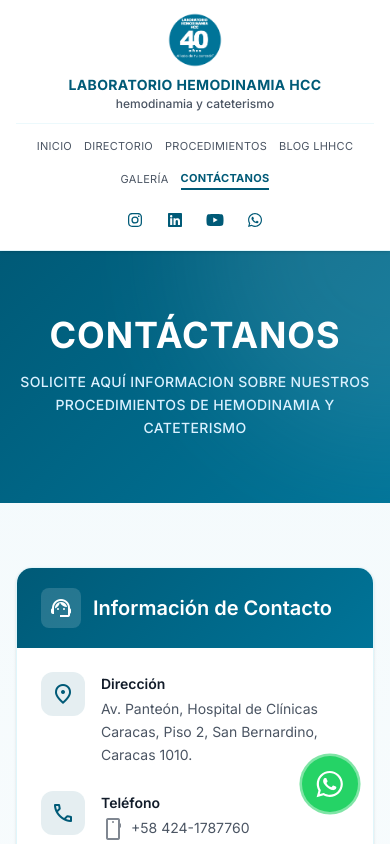
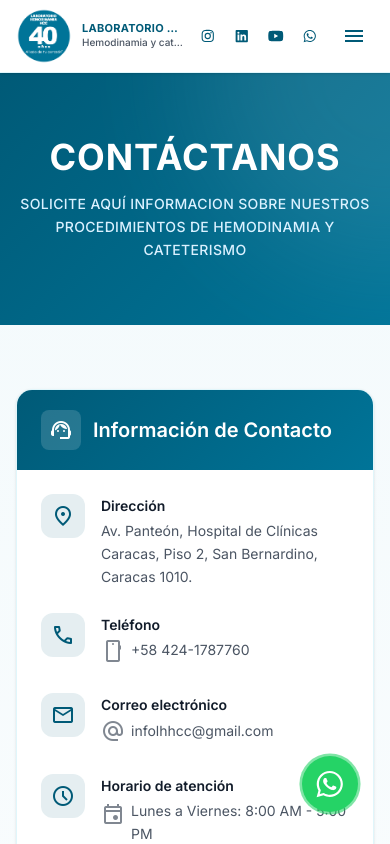
Before and after one commit to adonis386/laboratoriohemodinamia, a Next.js app: page /contacto in a window 390 px wide. Shown: the top 844 px of the page. Built offline with nearby package versions, Linux system fonts and the light colour scheme.

Commit message:
mejoras hero

```diff
--- a/src/app/directorio/page.tsx
+++ b/src/app/directorio/page.tsx
@@ -2,7 +2,7 @@
 import Image from "next/image";
 
 export const metadata: Metadata = {
-  title: "Directorio médico",
+  title: "Directorio Médico LHHCC",
   description: "Directorio médico del Laboratorio Hemodinamia HCC.",
 };
 
@@ -13,7 +13,7 @@
     <main className="min-h-screen bg-gradient-to-br from-white to-ice-blue-mid">
       <div className="mx-auto max-w-container px-4 py-16 md:px-6 md:py-24">
         <section className="mb-10 text-center md:text-left">
-          <h1 className="mb-4 text-4xl font-bold text-primary md:text-5xl">Directorio médico</h1>
+          <h1 className="mb-4 text-4xl font-bold text-primary md:text-5xl">Directorio Médico LHHCC</h1>
           <div className="mx-auto mt-4 h-1 w-24 rounded-full teal-gradient-bg md:mx-0" />
         </section>
 
--- a/src/app/galeria/page.tsx
+++ b/src/app/galeria/page.tsx
@@ -13,9 +13,6 @@
       <section className="bg-gradient-to-b from-ice-blue-light to-white py-16 md:py-24">
         <div className="mx-auto max-w-container px-4 text-center md:px-6">
           <h1 className="mb-4 text-4xl font-bold text-primary md:text-5xl">Galería de fotos</h1>
-          <p className="mx-auto max-w-2xl text-lg text-on-surface-variant">
-            Imágenes de nuestro laboratorio y equipamiento de última generación.
-          </p>
         </div>
       </section>
 
--- a/src/app/globals.css
+++ b/src/app/globals.css
@@ -1,7 +1,7 @@
 @import "tailwindcss";
 
 :root {
-  --site-header-height: 5.5rem;
+  --site-header-height: 6rem;
   --color-primary: #005a77;
   --color-primary-container: #007498;
   --color-primary-light: #009fc2;
@@ -89,13 +89,22 @@
 
 @media (min-width: 768px) {
   :root {
-    --site-header-height: 7.5rem;
+    --site-header-height: 9rem;
   }
 }
 
 .hero-viewport {
-  height: 100dvh;
-  max-height: 100dvh;
+  aspect-ratio: 2020 / 1024;
+  width: 100%;
+  max-width: 100%;
+}
+
+@media (min-width: 1024px) {
+  .hero-viewport {
+    aspect-ratio: auto;
+    height: 100dvh;
+    max-height: 100dvh;
+  }
 }
 
 .gradient-hero {
--- a/src/components/home/DoctorsPreview.tsx
+++ b/src/components/home/DoctorsPreview.tsx
@@ -8,9 +8,6 @@
     <section id="directorio" className="bg-surface-container-low py-16 md:py-24">
       <div className="mx-auto mb-10 max-w-container px-4 text-center md:px-6">
         <h2 className="mb-4 text-3xl font-bold text-primary md:text-[32px]">Directorio médico</h2>
-        <p className="mx-auto max-w-2xl text-on-surface-variant">
-          Información de contacto del cuerpo médico de alta especialidad.
-        </p>
       </div>
 
       <div className="mx-auto max-w-4xl px-4 md:px-6">
--- a/src/components/home/HistorySection.tsx
+++ b/src/components/home/HistorySection.tsx
@@ -47,6 +47,7 @@
               <p className="text-sm uppercase tracking-wide opacity-70">
                 {historySection.authorRole}
               </p>
+              <p className="text-sm opacity-70">{historySection.authorDate}</p>
             </div>
           </div>
         </div>
--- a/src/components/layout/Header.tsx
+++ b/src/components/layout/Header.tsx
@@ -9,8 +9,9 @@
 import { FontAwesomeIcon } from "@fortawesome/react-fontawesome";
 import Image from "next/image";
 import { usePathname } from "next/navigation";
-import { useEffect, useState } from "react";
-import { MotionLink } from "@/components/motion/Pressable";
+import { useCallback, useEffect, useState } from "react";
+import { MotionButton, MotionLink } from "@/components/motion/Pressable";
+import MaterialIcon from "@/components/ui/MaterialIcon";
 import { interactiveSpring, interactiveTapLight } from "@/lib/motion";
 import { navLinks, site } from "@/lib/site";
 
@@ -21,7 +22,12 @@
 };
 
 const socialIconClass =
-  "flex h-9 w-9 shrink-0 items-center justify-center rounded-full text-base text-primary transition hover:bg-ice-blue-light";
+  "flex shrink-0 items-center justify-center rounded-full text-primary transition hover:bg-ice-blue-light";
+
+const socialIconSizes = {
+  compact: "h-8 w-8 text-sm",
+  default: "h-9 w-9 text-base",
+} as const;
 
 const socialLinks = [
   {
@@ -51,29 +57,169 @@
 ] as const;
 
 const SCROLL_THRESHOLD = 32;
+const HEADER_HIDE_DELAY_MS = 5000;
+const HEADER_REVEAL_ZONE_PX = 88;
+
+function isNearTop(clientY: number) {
+  return clientY <= HEADER_REVEAL_ZONE_PX;
+}
+
+function NavLinks({
+  isActive,
+  onNavigate,
+  className,
+  variant = "inline",
+}: {
+  isActive: (href: string) => boolean;
+  onNavigate?: () => void;
+  className?: string;
+  variant?: "inline" | "stack";
+}) {
+  const linkClass =
+    variant === "stack"
+      ? "block w-full rounded-lg px-3 py-2.5 text-sm"
+      : "inline-block whitespace-nowrap text-[11px] uppercase tracking-wide sm:text-xs lg:text-sm";
+
+  return (
+    <ul className={className}>
+      {navLinks.map((link) => (
+        <li key={link.href}>
+          <MotionLink
+            href={link.href}
+            onClick={onNavigate}
+            className={`${linkClass} ${
+              isActive(link.href)
+                ? variant === "stack"
+                  ? "bg-primary/10 font-bold text-primary"
+                  : "border-b-2 border-primary pb-0.5 font-bold text-primary lg:pb-1"
+                : "text-on-surface-variant hover:text-primary"
+            }`}
+            {...navMotion}
+          >
+            {link.label}
+          </MotionLink>
+        </li>
+      ))}
+    </ul>
+  );
+}
+
+function SocialLinks({
+  className,
+  size = "default",
+}: {
+  className?: string;
+  size?: keyof typeof socialIconSizes;
+}) {
+  return (
+    <div className={className}>
+      {socialLinks.map((social) => (
+        <MotionLink
+          key={social.label}
+          href={social.href}
+          target="_blank"
+          rel="noopener noreferrer"
+          className={`${socialIconClass} ${socialIconSizes[size]} ${social.hoverClass}`}
+          aria-label={social.label}
+          whileHover={{ scale: 1.1 }}
+          whileTap={interactiveTapLight}
+          transition={interactiveSpring}
+        >
+          <FontAwesomeIcon icon={social.icon} />
+        </MotionLink>
+      ))}
+    </div>
+  );
+}
 
 export default function Header() {
   const pathname = usePathname();
+  const isHome = pathname === "/";
   const [scrolled, setScrolled] = useState(false);
+  const [headerHidden, setHeaderHidden] = useState(false);
+  const [mobileOpen, setMobileOpen] = useState(false);
 
   const isActive = (href: string) =>
     href === "/" ? pathname === "/" : pathname.startsWith(href);
 
+  const revealHeader = useCallback(() => {
+    setHeaderHidden(false);
+  }, []);
+
+  const closeMobileMenu = useCallback(() => {
+    setMobileOpen(false);
+  }, []);
+
   useEffect(() => {
+    setMobileOpen(false);
+  }, [pathname]);
+
+  useEffect(() => {
+    if (headerHidden) {
+      setMobileOpen(false);
+    }
+  }, [headerHidden]);
+
+  useEffect(() => {
+    if (!isHome) {
+      setHeaderHidden(false);
+      setScrolled(window.scrollY > SCROLL_THRESHOLD);
+      return;
+    }
+
+    setHeaderHidden(false);
+    const hideTimer = window.setTimeout(() => {
+      setHeaderHidden(true);
+    }, HEADER_HIDE_DELAY_MS);
+
     const onScroll = () => {
-      setScrolled(window.scrollY > SCROLL_THRESHOLD);
+      const y = window.scrollY;
+      setScrolled(y > SCROLL_THRESHOLD);
+
+      if (y > SCROLL_THRESHOLD) {
+        setHeaderHidden(true);
+        setMobileOpen(false);
+      } else if (y <= 8) {
+        setHeaderHidden(false);
+      }
+    };
+
+    const onMouseMove = (event: MouseEvent) => {
+      if (isNearTop(event.clientY)) {
+        revealHeader();
+      }
+    };
+
+    const onTouchStart = (event: TouchEvent) => {
+      const touch = event.touches[0];
+      if (touch && isNearTop(touch.clientY)) {
+        revealHeader();
+      }
     };
 
     onScroll();
     window.addEventListener("scroll", onScroll, { passive: true });
-    return () => window.removeEventListener("scroll", onScroll);
-  }, []);
+    window.addEventListener("mousemove", onMouseMove);
+    window.addEventListener("touchstart", onTouchStart, { passive: true });
+
+    return () => {
+      window.clearTimeout(hideTimer);
+      window.removeEventListener("scroll", onScroll);
+      window.removeEventListener("mousemove", onMouseMove);
+      window.removeEventListener("touchstart", onTouchStart);
+    };
+  }, [isHome, revealHeader]);
 
   useEffect(() => {
     const header = document.querySelector("header");
     if (!header) return;
 
     const syncHeaderHeight = () => {
+      if (isHome && headerHidden) {
+        document.documentElement.style.setProperty("--site-header-height", "0px");
+        return;
+      }
+
       document.documentElement.style.setProperty(
         "--site-header-height",
         `${header.getBoundingClientRect().height}px`
@@ -84,20 +230,103 @@
     const observer = new ResizeObserver(syncHeaderHeight);
     observer.observe(header);
     return () => observer.disconnect();
-  }, []);
+  }, [isHome, headerHidden, mobileOpen]);
 
   const isTransparent = scrolled;
+  const isHiddenOnHome = isHome && headerHidden;
 
   return (
+    <>
+      {isHiddenOnHome && (
+        <>
+          <div
+            className="fixed top-0 z-[101] h-16 w-full touch-manipulation lg:h-4"
+            onMouseEnter={revealHeader}
+            onTouchStart={revealHeader}
+            aria-hidden
+          />
+          <button
+            type="button"
+            onClick={revealHeader}
+            className="fixed top-3 right-3 z-[102] flex h-11 w-11 items-center justify-center rounded-full border border-white/40 bg-white/90 text-primary shadow-lg backdrop-blur-sm touch-manipulation"
+            aria-label="Mostrar menú"
+          >
+            <MaterialIcon name="menu" className="text-2xl" />
+          </button>
+        </>
+      )}
+
       <header
-      className={`fixed top-0 z-[100] w-full transition-[background-color,box-shadow,border-color,backdrop-filter] duration-300 ${
+        className={`fixed top-0 z-[100] w-full transition-[transform,background-color,box-shadow,border-color,backdrop-filter] duration-300 ${
+          isHiddenOnHome
+            ? "-translate-y-full pointer-events-none"
+            : "translate-y-0 pointer-events-auto"
+        } ${
           isTransparent
             ? "border-b border-white/25 bg-white/45 shadow-none backdrop-blur-sm"
             : "border-b border-ice-blue-deep bg-white/95 shadow-sm backdrop-blur-md"
         }`}
+        onMouseEnter={revealHeader}
       >
         <nav className="mx-auto max-w-container px-4 md:px-6">
-        <div className="flex flex-col items-center py-3 md:py-4">
+          {/* Móvil / tablet: logo + redes + menú */}
+          <div className="flex items-center gap-2 py-2 lg:hidden">
+            <MotionLink
+              href="/"
+              className="flex min-w-0 flex-1 items-center gap-2.5"
+              aria-label={site.name}
+              whileTap={interactiveTapLight}
+              transition={interactiveSpring}
+            >
+              <Image
+                src="/logo2.png"
+                alt={site.name}
+                width={96}
+                height={96}
+                className="h-14 w-auto shrink-0 object-contain sm:h-16"
+                priority
+              />
+              <div className="min-w-0 text-left">
+                <p className="truncate text-[11px] font-bold uppercase leading-tight tracking-wide text-primary sm:text-xs">
+                  Laboratorio Hemodinamia HCC
+                </p>
+                <p className="truncate text-[10px] font-medium text-on-surface-variant sm:text-[11px]">
+                  {site.tagline}
+                </p>
+              </div>
+            </MotionLink>
+
+            <SocialLinks className="flex shrink-0 items-center gap-0.5" size="compact" />
+
+            <MotionButton
+              type="button"
+              lightTap
+              className="flex h-10 w-10 shrink-0 items-center justify-center rounded-full text-primary"
+              onClick={() => setMobileOpen((open) => !open)}
+              aria-label={mobileOpen ? "Cerrar menú" : "Abrir menú"}
+              aria-expanded={mobileOpen}
+            >
+              <MaterialIcon name={mobileOpen ? "close" : "menu"} className="text-2xl" />
+            </MotionButton>
+          </div>
+
+          {mobileOpen && (
+            <div
+              className={`border-t pb-4 pt-3 lg:hidden ${
+                isTransparent ? "border-white/30" : "border-ice-blue-deep/60"
+              }`}
+            >
+              <NavLinks
+                isActive={isActive}
+                onNavigate={closeMobileMenu}
+                variant="stack"
+                className="flex flex-col gap-1"
+              />
+            </div>
+          )}
+
+          {/* Desktop: logo + título centrados, redes a la derecha */}
+          <div className="relative hidden items-center justify-center py-3 md:py-4 lg:flex">
             <MotionLink
               href="/"
               className="flex flex-col items-center gap-2 sm:flex-row sm:gap-4"
@@ -109,66 +338,36 @@
               <Image
                 src="/logo2.png"
                 alt={site.name}
-              width={120}
-              height={120}
-              className="h-14 w-auto shrink-0 object-contain sm:h-16 md:h-20"
+                width={160}
+                height={160}
+                className="h-20 w-auto shrink-0 object-contain md:h-24 lg:h-28"
                 priority
               />
               <div className="text-center">
-              <p className="text-sm font-bold uppercase leading-tight tracking-wide text-primary sm:text-base md:text-lg">
+                <p className="text-base font-bold uppercase leading-tight tracking-wide text-primary md:text-lg">
                   Laboratorio Hemodinamia HCC
                 </p>
-              <p className="mt-0.5 text-xs font-medium lowercase leading-tight text-on-surface-variant sm:text-sm">
+                <p className="mt-0.5 text-sm font-medium leading-tight text-on-surface-variant">
                   {site.tagline}
                 </p>
               </div>
             </MotionLink>
+
+            <SocialLinks className="absolute right-0 top-1/2 flex -translate-y-1/2 items-center gap-1" />
           </div>
 
           <div
-          className={`border-t pb-3 pt-2 transition-colors duration-300 md:pb-4 md:pt-3 ${
+            className={`hidden border-t pb-3 pt-2 transition-colors duration-300 md:pb-4 md:pt-3 lg:block ${
               isTransparent ? "border-white/30" : "border-ice-blue-deep/60"
             }`}
           >
-          <div className="flex flex-col items-center gap-3">
-            <ul className="flex flex-wrap items-center justify-center gap-x-3 gap-y-2 sm:gap-x-4 md:gap-x-6">
-              {navLinks.map((link) => (
-                <li key={link.href}>
-                  <MotionLink
-                    href={link.href}
-                    className={`inline-block whitespace-nowrap text-[11px] uppercase tracking-wide sm:text-xs md:text-sm ${
-                      isActive(link.href)
-                        ? "border-b-2 border-primary pb-0.5 font-bold text-primary"
-                        : "text-on-surface-variant hover:text-primary"
-                    }`}
-                    {...navMotion}
-                  >
-                    {link.label}
-                  </MotionLink>
-                </li>
-              ))}
-            </ul>
-
-            <div className="flex items-center justify-center gap-1 sm:gap-2">
-              {socialLinks.map((social) => (
-                <MotionLink
-                  key={social.label}
-                  href={social.href}
-                  target="_blank"
-                  rel="noopener noreferrer"
-                  className={`${socialIconClass} ${social.hoverClass}`}
-                  aria-label={social.label}
-                  whileHover={{ scale: 1.1 }}
-                  whileTap={interactiveTapLight}
-                  transition={interactiveSpring}
-                >
-                  <FontAwesomeIcon icon={social.icon} />
-                </MotionLink>
-              ))}
-            </div>
-          </div>
+            <NavLinks
+              isActive={isActive}
+              className="flex flex-wrap items-center justify-center gap-x-4 gap-y-2 md:gap-x-6"
+            />
           </div>
         </nav>
       </header>
+    </>
   );
 }
--- a/src/content/blog/resena-historica.json
+++ b/src/content/blog/resena-historica.json
@@ -1,11 +1,13 @@
 [
-  "El Laboratorio de Hemodinamia del Hospital de Clínicas Caracas fue inaugurado en junio de 1987. Entre sus miembros fundadores se encuentran los Dres. Francisco Tortoledo, Irving Peña y José Ignacio Pulido.",
+  "El Laboratorio Hemodinamia HCC, fue inaugurado en junio de 1986.",
+  "Entre sus miembros fundadores se encuentran los Drs. Francisco Tortoledo, Irving Peña y Jose Ignacio Pulido.",
   "Desde su inauguración, nuestro servicio de hemodinamia ha funcionado ininterrumpidamente, manteniéndose en la vanguardia tecnológica, teniendo como fin último el mejor de los tratos para con nuestros pacientes.",
-  "Fuimos el primer laboratorio de hemodinamia en adoptar el uso de equipos con digitalización de las imágenes obtenidas en el cateterismo cardíaco. Representamos el primer laboratorio en tener dos equipos de hemodinamia simultáneos.",
-  "En el año 1989, se inició un programa de formación en hemodinamia y cardiología intervencionista, liderado por el Dr. Francisco Tortoledo, el cual cuenta en su aval con la formación de 13 médicos cardiólogos hemodinamistas, quienes han cumplido una labor encomiable en el campo de la cardiología intervencionista en Venezuela.",
+  "Fuimos el primer laboratorio de hemodinamia en adoptar el uso de equipos con digitalización de las imágenes obtenidas en el cateterismo cardiaco. Representamos el primer laboratorio en tener dos equipos de hemodinamia simultáneos.",
+  "En el año 1989, se inició un programa de formación en hemodinamia y cardiología intervencionista, liderado por el Dr. Francisco Tortoledo, el cual cuenta en su aval con la formación de 13 médicos cardiólogos, hemodinamistas, quienes han cumplido una labor encomiable en el campo de la cardiología intervencionista en Venezuela.",
   "Seguimos empeñados en mejorar en función de la mejor atención para nuestros pacientes.",
-  "El logro de objetivos superiores, mediante el esfuerzo continuado, teniendo como norte la búsqueda de la calidad, es lo que nos guía cada día, al lado de tu corazón®.",
+  "El logro de objetivos superiores, mediante el esfuerzo continuado, teniendo como norte la búsqueda de la calidad, es lo que nos guía cada día.",
+  "Al lado de tu corazón®",
   "Dr. Enrique Fermín M.",
-  "Jefe del Servicio de Hemodinamia del Hospital de Clínicas Caracas.",
+  "Jefe Laboratorio Hemodinamia HCC",
   "Julio 2025."
 ]
--- a/src/lib/blog-content.ts
+++ b/src/lib/blog-content.ts
@@ -72,7 +72,7 @@
     slug: "resena-historica",
     title: "Reseña Histórica Laboratorio Hemodinamia HCC",
     excerpt:
-      "Casi cuatro décadas de trayectoria en hemodinamia y cardiología intervencionista en el Hospital de Clínicas Caracas.",
+      "Casi cuatro décadas de trayectoria en hemodinamia y cardiología intervencionista en Venezuela.",
     author: "Dr. Enrique Fermín M.",
     date: "Jul 2025",
     image:
--- a/src/lib/home-content.ts
+++ b/src/lib/home-content.ts
@@ -43,15 +43,18 @@
 export const historySection = {
   title: "Reseña Histórica",
   paragraphs: [
-    "El Laboratorio de Hemodinamia del Hospital de Clínicas Caracas fue inaugurado en junio de 1987. Entre sus miembros fundadores se encuentran los Dres. Francisco Tortoledo, Irving Peña y José Ignacio Pulido.",
+    "El Laboratorio Hemodinamia HCC, fue inaugurado en junio de 1986.",
+    "Entre sus miembros fundadores se encuentran los Drs. Francisco Tortoledo, Irving Peña y Jose Ignacio Pulido.",
     "Desde su inauguración, nuestro servicio de hemodinamia ha funcionado ininterrumpidamente, manteniéndose en la vanguardia tecnológica, teniendo como fin último el mejor de los tratos para con nuestros pacientes.",
-    "Fuimos el primer laboratorio de hemodinamia en adoptar el uso de equipos con digitalización de las imágenes obtenidas en el cateterismo cardíaco. Representamos el primer laboratorio en tener dos equipos de hemodinamia simultáneos.",
-    "En el año 1989, se inició un programa de formación en hemodinamia y cardiología intervencionista, liderado por el Dr. Francisco Tortoledo, el cual cuenta en su aval con la formación de 13 médicos cardiólogos hemodinamistas, quienes han cumplido una labor encomiable en el campo de la cardiología intervencionista en Venezuela.",
+    "Fuimos el primer laboratorio de hemodinamia en adoptar el uso de equipos con digitalización de las imágenes obtenidas en el cateterismo cardiaco. Representamos el primer laboratorio en tener dos equipos de hemodinamia simultáneos.",
+    "En el año 1989, se inició un programa de formación en hemodinamia y cardiología intervencionista, liderado por el Dr. Francisco Tortoledo, el cual cuenta en su aval con la formación de 13 médicos cardiólogos, hemodinamistas, quienes han cumplido una labor encomiable en el campo de la cardiología intervencionista en Venezuela.",
     "Seguimos empeñados en mejorar en función de la mejor atención para nuestros pacientes.",
-    "El logro de objetivos superiores, mediante el esfuerzo continuado, teniendo como norte la búsqueda de la calidad, es lo que nos guía cada día, al lado de tu corazón®.",
+    "El logro de objetivos superiores, mediante el esfuerzo continuado, teniendo como norte la búsqueda de la calidad, es lo que nos guía cada día.",
+    "Al lado de tu corazón®",
   ],
   author: "Dr. Enrique Fermín M.",
-  authorRole: "Jefe Laboratorio HHCC",
+  authorRole: "Jefe Laboratorio Hemodinamia HCC",
+  authorDate: "Julio 2025.",
   video: encodeURI("/38 AÑOS~1.mp4"),
   videoPreviewTime: 6,
   videoCoverPosition: "center 22%",
--- a/src/lib/site.ts
+++ b/src/lib/site.ts
@@ -1,6 +1,6 @@
 export const site = {
   name: "Laboratorio Hemodinamia HCC",
-  tagline: "hemodinamia y cateterismo",
+  tagline: "Hemodinamia y cateterismo",
   slogan: "Al Lado de tu Corazón",
   description:
     "Centro especializado en hemodinamia, cateterismo cardíaco y cardiología intervencionista en Caracas, Venezuela.",
@@ -11,8 +11,7 @@
   address:
     "Avenida Panteón con Avenida Alameda, Urb. San Bernardino Av. Panteón, Caracas 1011, Distrito Federal",
   schedule: {
-    weekdays: "Lunes a Viernes: 8:00 AM - 6:00 PM",
-    saturday: "Sábados: 9:00 AM - 1:00 PM",
+    weekdays: "Lunes a Viernes: 8:00 AM - 5:00 PM",
   },
   social: {
     instagram:
@@ -26,7 +25,7 @@
       "Av. Panteón, Hospital de Clínicas Caracas, Piso 2, San Bernardino, Caracas 1010.",
     email: "infolhhcc@gmail.com",
     schedule: {
-      weekdays: "Lunes a Viernes: 7:00 AM - 7:00 PM",
+      weekdays: "Lunes a Viernes: 8:00 AM - 5:00 PM",
     },
     mapImage:
       "https://lh3.googleusercontent.com/aida-public/AB6AXuBErMGDwf69vEgCYHnp8M465qFU5QixusPqJ59c8rbimpKpUDzdrBtSK05srkeUaUS8tox5PgAdBjh_aDZfXAYU_eiFCRt9tS98X2NvO-Sa3ihRbOmEjonFp6fL5hx5zKc34Jy0HVLNQaFWVBuSjbvgIZI7nIVOnKQ0Dygzi3Ok54r-0l6skNuACHZgDzs_mkipCrxOiax6XjDyioPFuN7bD4pHXkYL12Akiy-fy027nHbBVQ1vVqz9aMBivnfEj-PTM8oI8xsCBr4",
@@ -36,15 +35,15 @@
     },
   },
   copyright:
-    "Copyright 2026/@AVC MEDIANET / tu compañía / Laboratorio Hemodinamia HCC. Todos los derechos reservados.",
+    "Copyright 2026 @AVC MEDIANET / Vector Studios AI / Laboratorio Hemodinamia HCC. Todos los derechos reservados.",
 } as const;
 
 export const navLinks = [
   { href: "/", label: "Inicio" },
-  { href: "/directorio", label: "Directorio" },
-  { href: "/procedimientos", label: "Procedimientos" },
+  { href: "/directorio", label: "Directorio médico LHHCC" },
+  { href: "/procedimientos", label: "Nuestros procedimientos" },
   { href: "/blog", label: "Blog LHHCC" },
-  { href: "/galeria", label: "Galería" },
+  { href: "/galeria", label: "Galería LHHCC" },
   { href: "/contacto", label: "Contáctanos" },
 ] as const;
 
```
Also changed, not shown: src/components/home/HeroCarousel.tsx (+17 -21 lines), src/components/layout/Footer.tsx (+17 -3 lines). Lines whose indentation alone changed are shown as unchanged.
